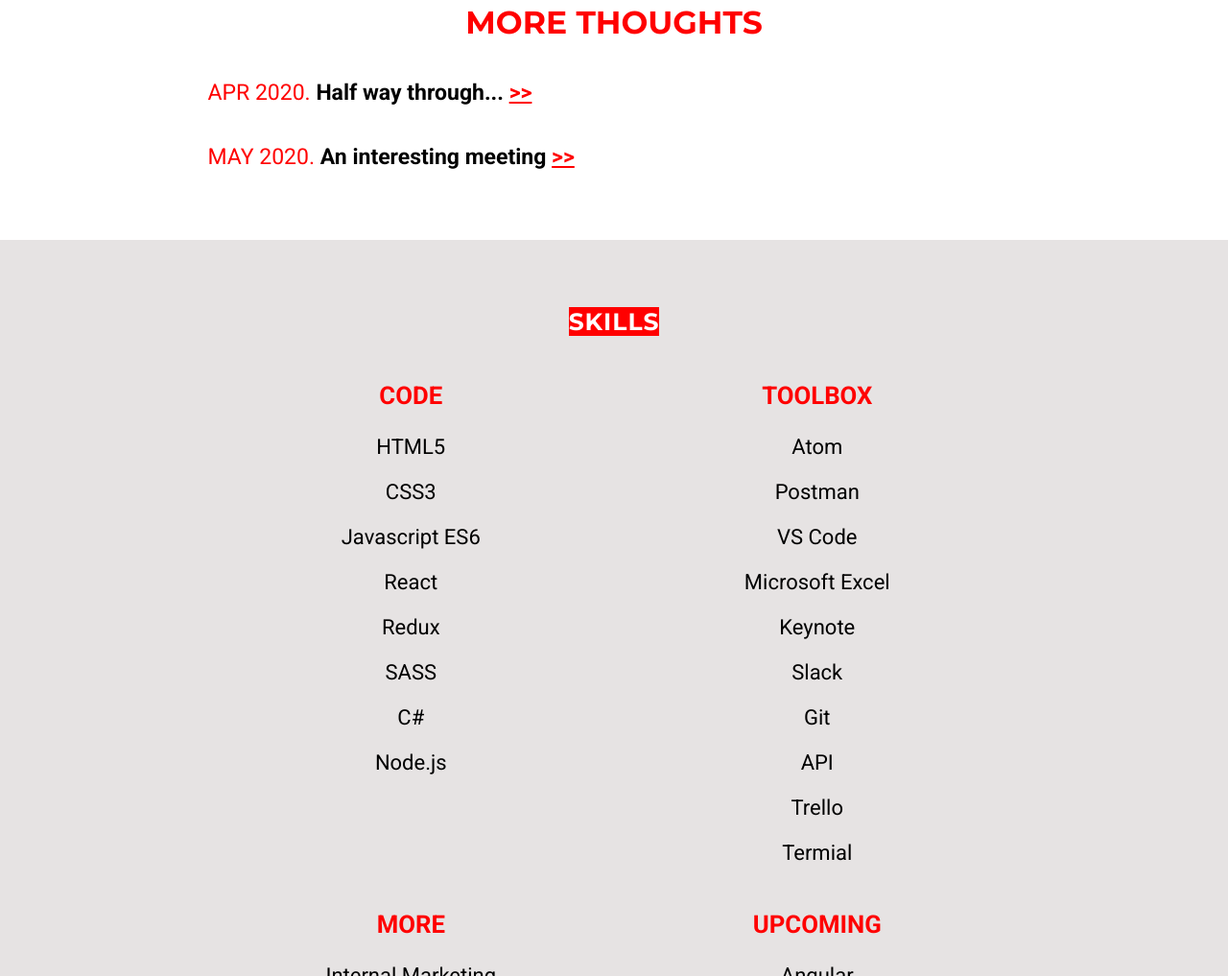
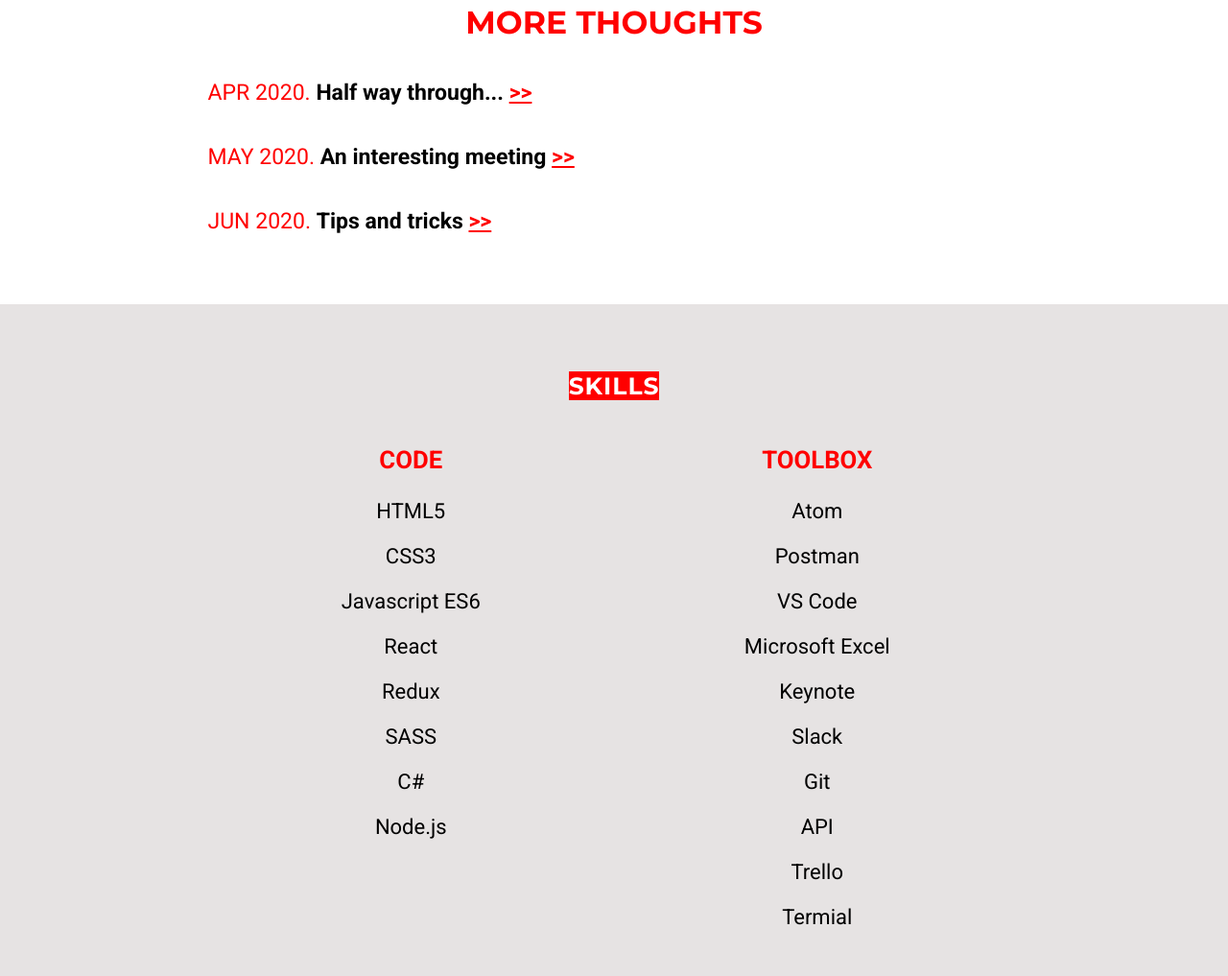
Before and after one commit to camillagaus/portfolio, a plain HTML site: page index.html in a window 1280 px wide. Shown: the part 5478-6495 px from the top of the page at 96% size. Drawn offline with Linux system fonts and the light colour scheme.

Commit message:
content, article updated

```diff
--- a/index.html
+++ b/index.html
@@ -306,10 +306,13 @@
         <h3 class="left-side roboto margin-top-40 font-size-23"><span class="roboto project-headline normal-weight">APR 2020.
           </span>Half way through... <span class="underline">>></span> </h3>
       </a>
-
       <a href="https://medium.com/@camilla.gausland/an-interesting-meeting-29a9a6f71b71" target="_blank">
         <h3 class="left-side roboto margin-top-40 font-size-23"><span class="roboto project-headline normal-weight">MAY 2020.
           </span>An interesting meeting <span class="underline">>></span> </h3>
+      </a>
+      <a href="https://medium.com/@camilla.gausland/tips-and-tricks-716d1732fc29" target="_blank">
+        <h3 class="left-side roboto margin-top-40 font-size-23"><span class="roboto project-headline normal-weight">JUN 2020.
+          </span>Tips and tricks <span class="underline">>></span> </h3>
       </a>
 
     </div>
```
